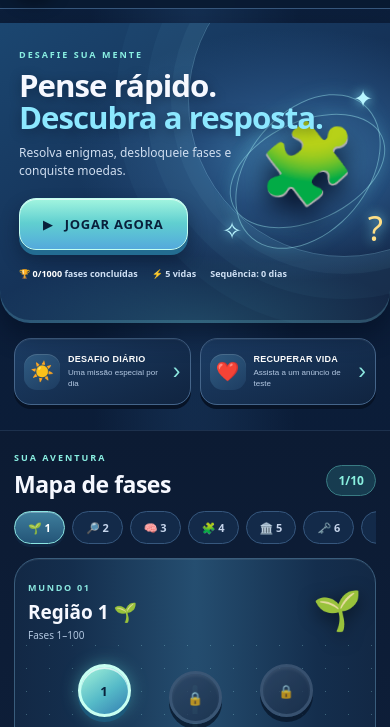
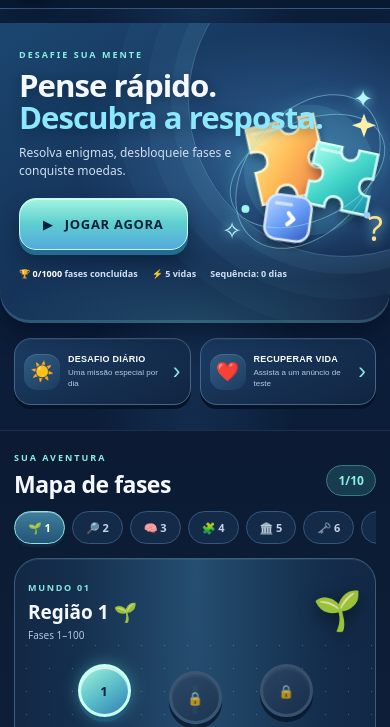
Before and after one commit to acrioinnovation-alt/acrio-zip-builder, a plain HTML site: page projetos/desafio-logico/app/index.html in a window 390 px wide. Shown: the part 57-784 px from the top of the page. Drawn offline with Linux system fonts and the light colour scheme.

Commit message:
Atualiza interface mobile do Desafio Lógico

```diff
--- a/projetos/desafio-logico/app/index.html
+++ b/projetos/desafio-logico/app/index.html
@@ -33,7 +33,31 @@
         </div>
         <div class="hero-art" aria-hidden="true">
           <div class="orbit orbit-one"></div><div class="orbit orbit-two"></div>
-          <div class="puzzle-piece">🧩</div><span class="float-symbol symbol-a">✦</span><span class="float-symbol symbol-b">?</span><span class="float-symbol symbol-c">✧</span>
+          <svg class="puzzle-illustration" viewBox="0 0 220 220">
+            <defs>
+              <linearGradient id="tileA" x1="0" y1="0" x2="1" y2="1"><stop stop-color="#fff2a6"/><stop offset=".48" stop-color="#ffbd58"/><stop offset="1" stop-color="#ec7847"/></linearGradient>
+              <linearGradient id="tileB" x1="0" y1="0" x2="1" y2="1"><stop stop-color="#a9fff0"/><stop offset=".5" stop-color="#42d5c8"/><stop offset="1" stop-color="#168eaa"/></linearGradient>
+              <linearGradient id="tileC" x1="0" y1="0" x2="1" y2="1"><stop stop-color="#b9d8ff"/><stop offset=".55" stop-color="#6398f5"/><stop offset="1" stop-color="#3159bd"/></linearGradient>
+              <filter id="tileShadow" x="-40%" y="-40%" width="180%" height="190%"><feGaussianBlur in="SourceAlpha" stdDeviation="6"/><feOffset dy="9"/><feComponentTransfer><feFuncA type="linear" slope=".35"/></feComponentTransfer><feMerge><feMergeNode/><feMergeNode in="SourceGraphic"/></feMerge></filter>
+            </defs>
+            <circle cx="112" cy="108" r="82" fill="#76e6e8" opacity=".12"/>
+            <g filter="url(#tileShadow)" transform="translate(18 35) rotate(-13 65 65)">
+              <path d="M25 12h42c-1 11 4 18 13 18s14-7 13-18h19v42c-11-1-18 4-18 13s7 14 18 13v29H70c1-11-4-18-13-18s-14 7-13 18H25V68c11 1 18-4 18-13s-7-14-18-13z" fill="url(#tileA)" stroke="#fff5ce" stroke-width="3"/>
+              <path d="M31 20h35" stroke="#fff" stroke-width="4" stroke-linecap="round" opacity=".5"/>
+            </g>
+            <g filter="url(#tileShadow)" transform="translate(102 70) rotate(12 47 47)">
+              <path d="M12 9h32c-1 9 3 15 11 15s12-6 11-15h24v32c-9-1-15 3-15 11s6 12 15 11v24H59c1-9-3-15-11-15s-12 6-11 15H12V59c9 1 15-3 15-11S21 36 12 37z" fill="url(#tileB)" stroke="#d5fff7" stroke-width="3"/>
+              <path d="M19 17h25" stroke="#fff" stroke-width="4" stroke-linecap="round" opacity=".55"/>
+            </g>
+            <g filter="url(#tileShadow)" transform="translate(55 137) rotate(8 28 28)">
+              <rect x="3" y="3" width="56" height="56" rx="15" fill="url(#tileC)" stroke="#d9e8ff" stroke-width="3"/>
+              <path d="M14 14h19" stroke="#fff" stroke-width="4" stroke-linecap="round" opacity=".6"/>
+              <path d="M31 25l7 7-7 7" fill="none" stroke="#fff" stroke-width="5" stroke-linecap="round" stroke-linejoin="round"/>
+            </g>
+            <path d="M181 37l4 11 11 4-11 4-4 11-4-11-11-4 11-4z" fill="#fff0a8"/>
+            <circle cx="32" cy="157" r="5" fill="#9ef5ed"/><circle cx="185" cy="165" r="4" fill="#9ec8ff"/>
+          </svg>
+          <span class="float-symbol symbol-a">✦</span><span class="float-symbol symbol-b">?</span><span class="float-symbol symbol-c">✧</span>
         </div>
       </section>
 
```
